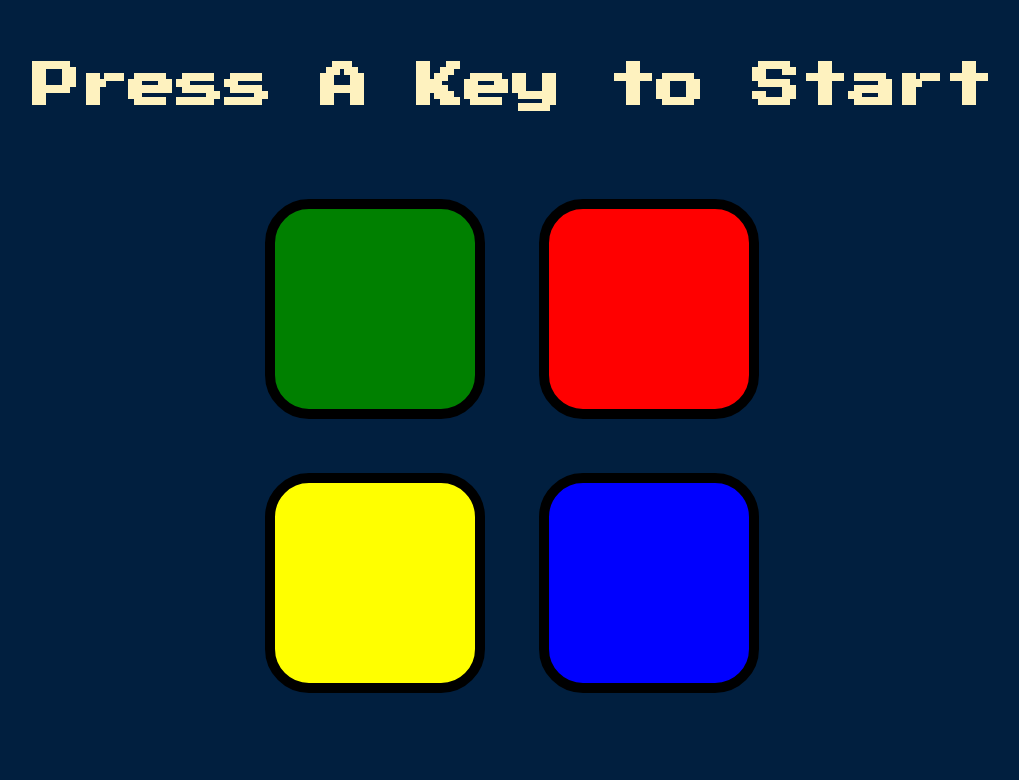
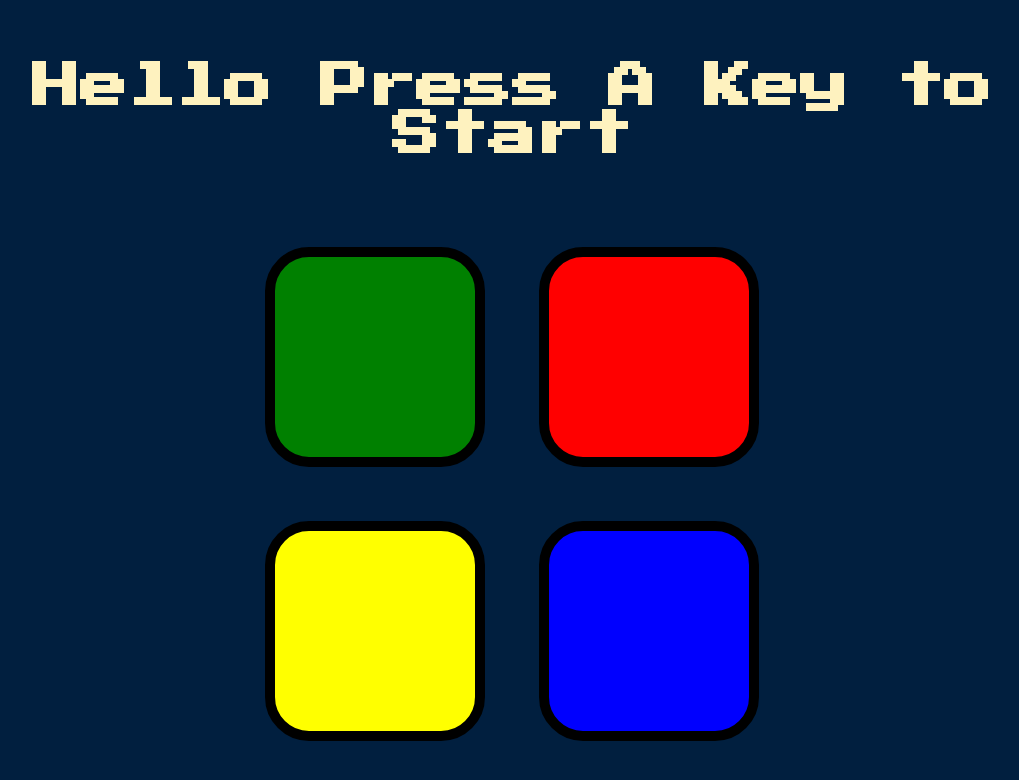
Before and after one commit to rktzcode/exercise-game, a plain HTML site: page index.html in a window 1280 px wide. Shown: the whole page, without its empty margins (128-1147 px from the left). Drawn offline with nearby package versions, Linux system fonts and the light colour scheme.

Commit message:
Change the title

```diff
--- a/index.html
+++ b/index.html
@@ -9,7 +9,7 @@
 </head>
 
 <body>
-  <h1 id="level-title">Press A Key to Start</h1>
+  <h1 id="level-title">Hello Press A Key to Start</h1>
   <div class="container">
     <div lass="row">
 
```
